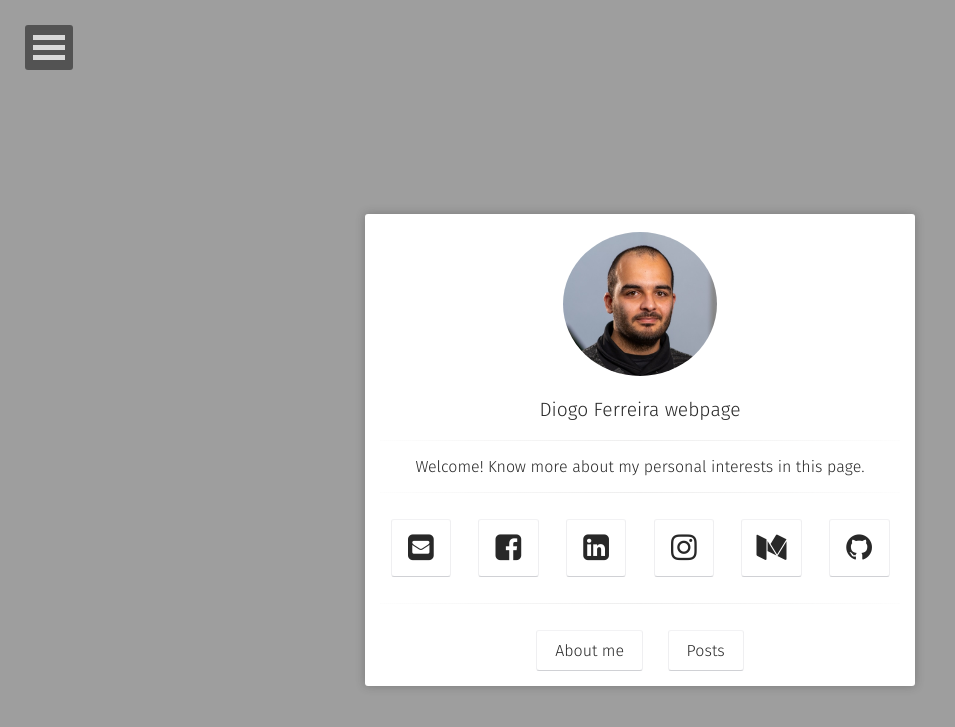
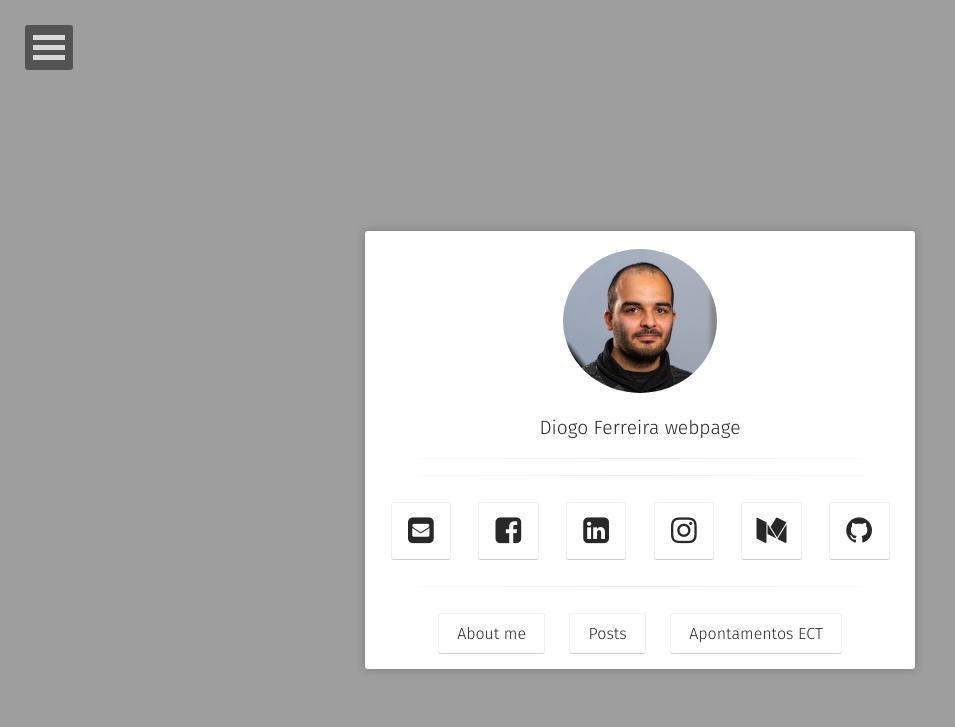
Before and after one commit to diogodanielsoaresferreira/diogodanielsoaresferreira.github.io, a Jekyll site: the page built from index.html, in a window 1280 px wide. Shown: the top 727 px of the page, without its empty margins (0-955 px from the left). Built offline with Jekyll 4.4.1, drawn with Linux system fonts in a browser that asks for light colours; some web fonts are replaced; comment, search, counter and statistics services are not loaded.

Commit message:
Add Apontamentos ECT button to home

```diff
--- a/_config.yml
+++ b/_config.yml
@@ -1,6 +1,6 @@
 # Site
 title:              Diogo Ferreira webpage
-bio:                'Welcome! Know more about my personal interests in this page.'
+#bio:                ''
 description:        "Diogo Ferreira personal webpage."
 reading_time:       true
 words_per_minute:   200
--- a/_layouts/home.html
+++ b/_layouts/home.html
@@ -38,6 +38,9 @@ layout: compress
                          <a class="btn zoombtn" href="{{ site.url }}/posts">
                          Posts
                          </a>
+                         <a class="btn zoombtn" href="{{ site.url }}/apontamentosect">
+                         Apontamentos ECT
+                         </a>
                  </h3>
             </div>
         </div>
```
